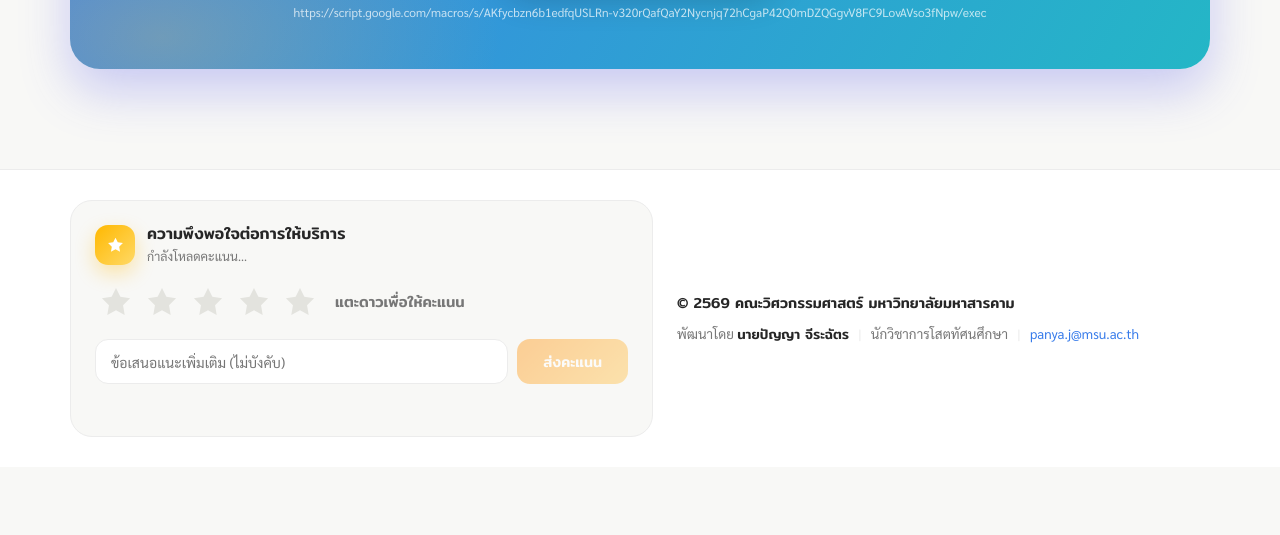
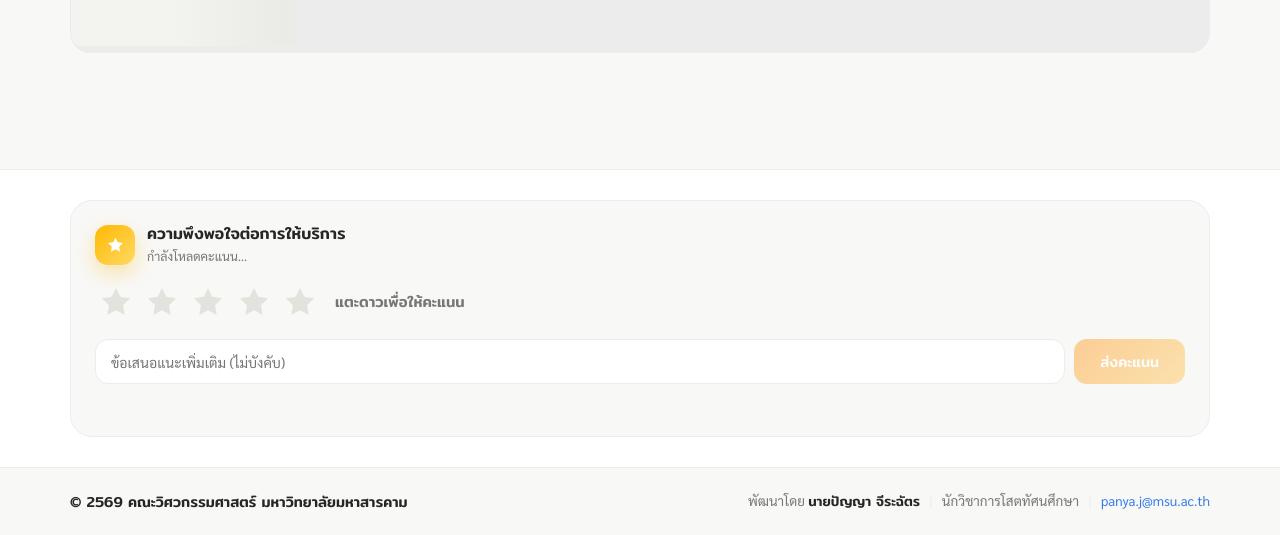
Before and after one commit to panya-jeerachat/dwms-leave, a plain HTML site: page index.html in a window 1280 px wide. Shown: the part 2204-2739 px from the top of the page. Before the commit the page ends 2671 px from the top, so only its background shows below. Drawn offline with Linux system fonts and the light colour scheme.

Commit message:
Add files via upload

```diff
--- a/index.html
+++ b/index.html
@@ -200,7 +200,7 @@
 .err b{font-family:'Mitr';font-weight:500}
 
 footer{border-top:1px solid var(--border);background:var(--surface);margin-top:40px}
-.foot-in{max-width:1180px;margin:0 auto;padding:30px 20px;display:flex;gap:24px;flex-wrap:wrap;align-items:stretch}
+.foot-in{max-width:1180px;margin:0 auto;padding:30px 20px}
 
 /* ---------- ตัวชี้วัด ---------- */
 .kpi-strip{
@@ -323,7 +323,7 @@
 
 /* ---------- ให้คะแนนความพึงพอใจ ---------- */
 .rate{
-  flex:1;min-width:300px;background:var(--bg);border:1px solid var(--border);
+  width:100%;background:var(--bg);border:1px solid var(--border);
   border-radius:22px;padding:22px 24px;
 }
 .rate-head{display:flex;align-items:center;gap:12px;margin-bottom:14px}
@@ -370,8 +370,12 @@
 .rate-msg{margin:11px 0 0;font-size:13px;min-height:19px}
 .rate-msg.ok{color:#17864B}.rate-msg.bad{color:#C8385C}
 
-/* ---------- ข้อมูลผู้พัฒนา ---------- */
-.credit{flex:1;min-width:280px;display:flex;flex-direction:column;gap:6px;justify-content:center}
+/* ---------- ข้อมูลผู้พัฒนา (แถบล่างสุด) ---------- */
+.credit-bar{border-top:1px solid var(--border);background:var(--bg)}
+.credit-in{
+  max-width:1180px;margin:0 auto;padding:20px;
+  display:flex;gap:10px 26px;flex-wrap:wrap;align-items:center;justify-content:space-between;
+}
 .credit-org{margin:0;font-family:'Mitr';font-weight:500;font-size:14.5px;color:var(--text)}
 .credit-dev{margin:0;font-size:13.5px;color:var(--text2);line-height:1.9}
 .credit-dev b{font-family:'Mitr';font-weight:500;color:var(--text)}
@@ -395,6 +399,7 @@
   .c2{grid-template-columns:1fr}
 }
 @media(max-width:520px){
+  .credit-in{justify-content:center;text-align:center}
   .c4{grid-template-columns:1fr}
   .hero{padding-top:30px}
   .star svg{width:31px;height:31px}
@@ -432,11 +437,11 @@
     </button>
     <div class="nav-links" id="navLinks">
       <a href="#overview">ภาพรวม</a>
-      <a href="#kpi">ตัวชี้วัด</a>
       <a href="#calendar">ปฏิทิน</a>
       <a href="#week">สรุปสัปดาห์นี้</a>
       <a href="#holidays">วันหยุดราชการ</a>
       <a href="#apply">ยื่นใบลา</a>
+      <a href="#kpi">ตัวชี้วัด</a>
       <a class="btn-login" id="loginTop" href="#">
         <svg viewBox="0 0 24 24"><path d="M15 3h4a2 2 0 0 1 2 2v14a2 2 0 0 1-2 2h-4M10 17l5-5-5-5M15 12H3"/></svg>
         เข้าสู่ระบบ
@@ -491,20 +496,6 @@
         <div class="st-foot" id="fWeek"></div>
       </div>
     </div>
-  </section>
-
-  <!-- ตัวชี้วัด -->
-  <section id="kpi">
-    <div class="sec-head">
-      <span class="sec-ic g-gr"><svg viewBox="0 0 24 24"><path d="M3 20h18M7 16v-5M12 16V7M17 16v-8"/></svg></span>
-      <h2>ตัวชี้วัดผลการดำเนินงาน</h2>
-    </div>
-
-    <div class="kpi-strip" id="kpiStatus">
-      <div class="sk sk-line" style="width:100%;height:60px"></div>
-    </div>
-
-    <div class="grid c4" id="kpiCards" style="margin-top:16px"></div>
   </section>
 
   <!-- ปฏิทินรายวัน -->
@@ -602,6 +593,20 @@
     </div>
   </section>
 
+  <!-- ตัวชี้วัดผลการดำเนินงาน -->
+  <section id="kpi">
+    <div class="sec-head">
+      <span class="sec-ic g-gr"><svg viewBox="0 0 24 24"><path d="M3 20h18M7 16v-5M12 16V7M17 16v-8"/></svg></span>
+      <h2>ตัวชี้วัดผลการดำเนินงาน</h2>
+    </div>
+
+    <div class="kpi-strip" id="kpiStatus">
+      <div class="sk sk-line" style="width:100%;height:60px"></div>
+    </div>
+
+    <div class="grid c4" id="kpiCards" style="margin-top:16px"></div>
+  </section>
+
 </main>
 
 <footer>
@@ -634,8 +639,11 @@
       <p class="rate-msg" id="rateMsg"></p>
     </div>
 
-    <!-- ข้อมูลผู้พัฒนา -->
-    <div class="credit">
+  </div>
+
+  <!-- ข้อมูลผู้พัฒนา — แถบล่างสุดเต็มความกว้าง แยกจากส่วนให้คะแนน -->
+  <div class="credit-bar">
+    <div class="credit-in">
       <p class="credit-org">© 2569 คณะวิศวกรรมศาสตร์ มหาวิทยาลัยมหาสารคาม</p>
       <p class="credit-dev">
         พัฒนาโดย <b>นายปัญญา จีระฉัตร</b>
@@ -643,7 +651,6 @@
         <span class="sep">|</span> <a href="mailto:panya.j@msu.ac.th">panya.j@msu.ac.th</a>
       </p>
     </div>
-
   </div>
 </footer>
 
```
